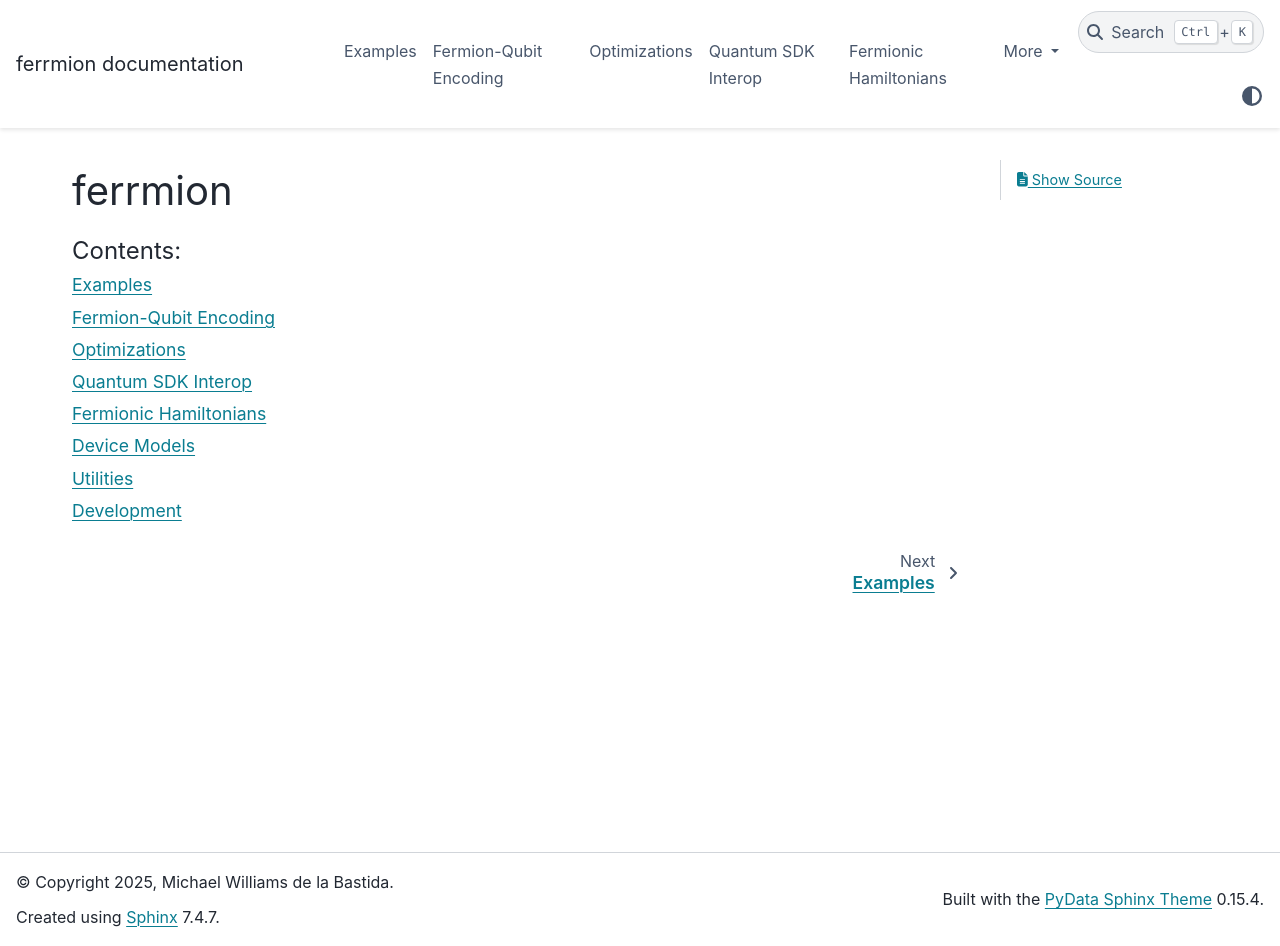
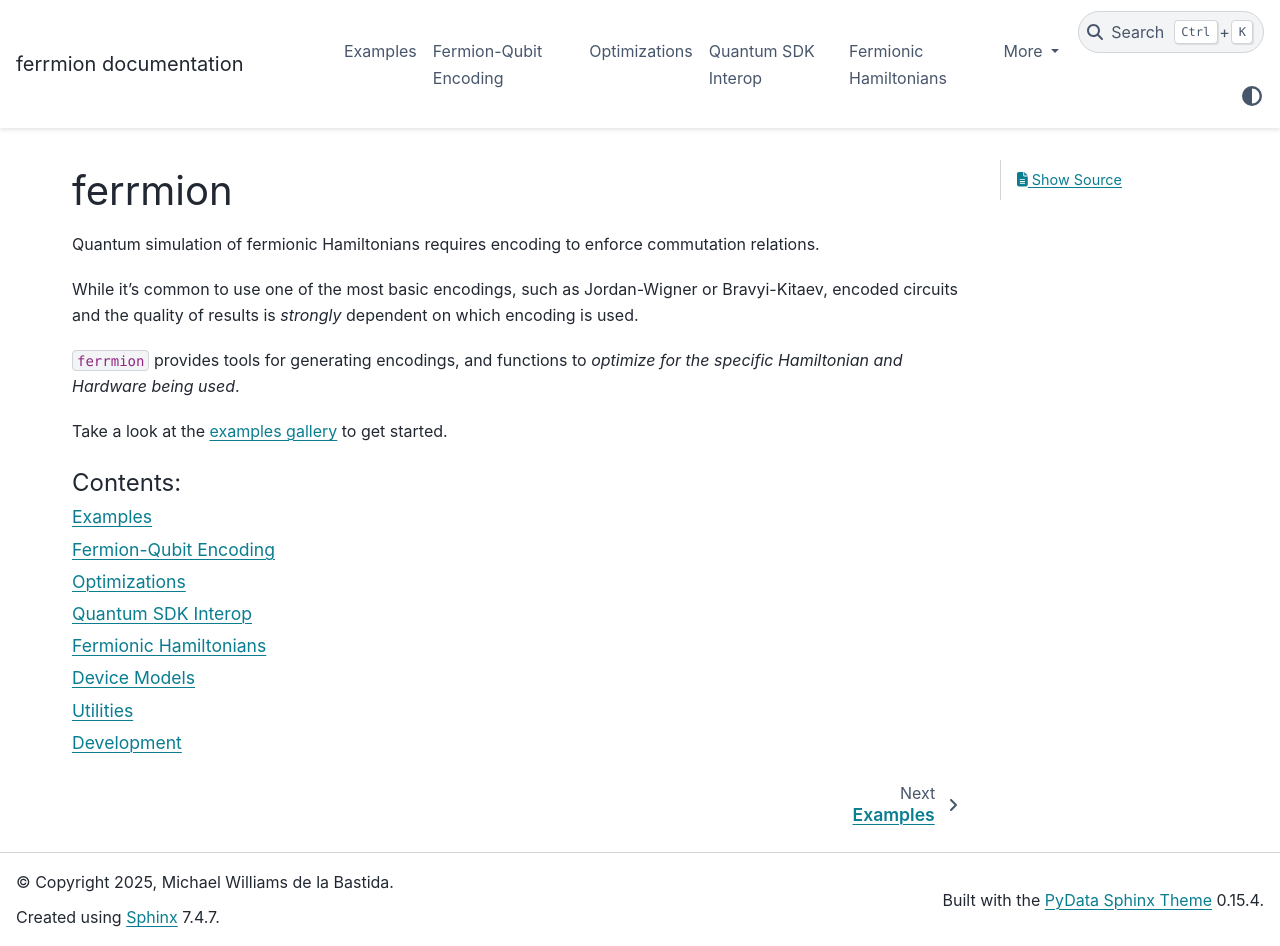
Before and after one commit to UCL-CCS/ferrmion, a Sphinx documentation site: the page built from docs/source/index.md, in a window 1280 px wide and 946 px high. Built offline with Sphinx 7.4.7 and the PyData theme 0.15.4, drawn with Linux system fonts in a browser that asks for light colours.

Commit message:
intro paragraph in docs

````diff
--- a/docs/source/index.md
+++ b/docs/source/index.md
@@ -4,6 +4,14 @@
 % contain the root `toctree` directive.
 
 # ferrmion
+
+Quantum simulation of fermionic Hamiltonians requires encoding to enforce commutation relations.
+
+While it's common to use one of the most basic encodings, such as Jordan-Wigner or Bravyi-Kitaev, encoded circuits and the quality of results is _strongly_ dependent on which encoding is used.
+
+`ferrmion` provides tools for generating encodings, and functions to _optimize for the specific Hamiltonian and Hardware being used_.
+
+Take a look at the [examples gallery](Examples) to get started.
 
 ```{toctree}
 :caption: 'Contents:'
````
Also changed, not shown: docs/source/examples.md (+1 -0 lines).
